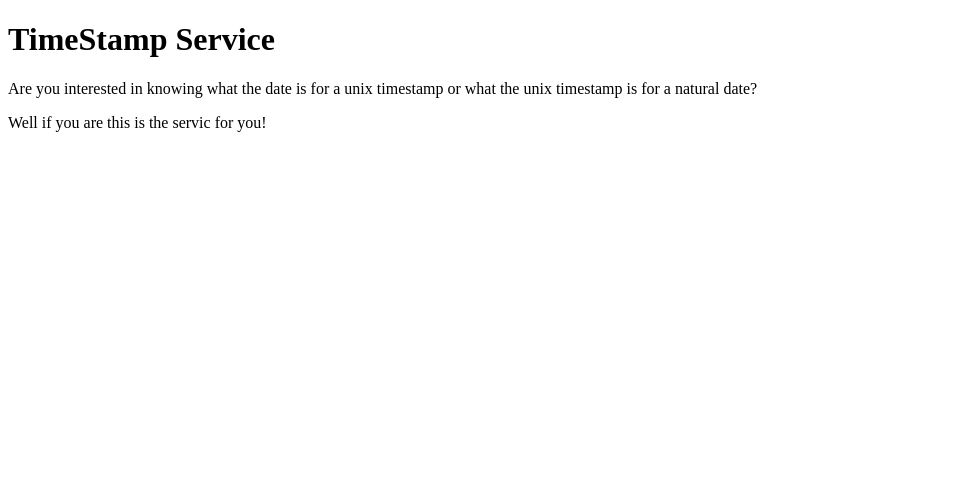
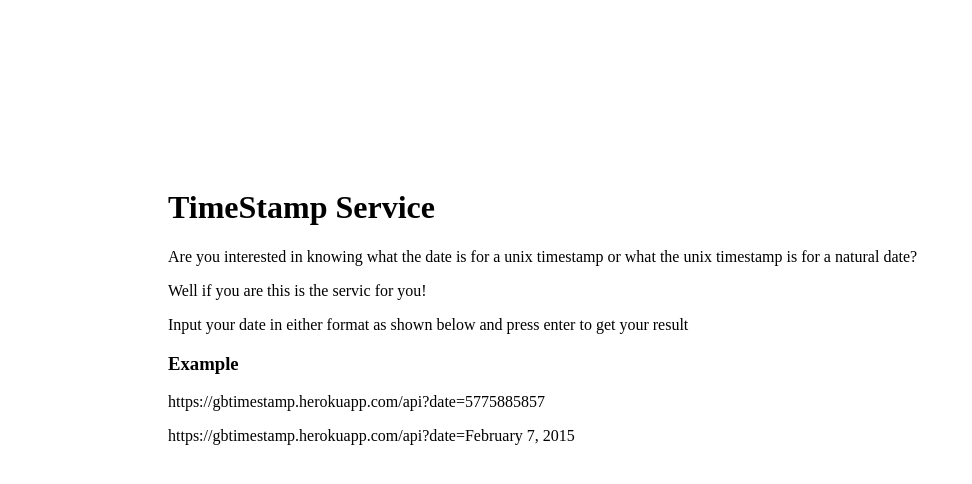
Before and after one commit to grantb4812/timestamp, a website: page public/index.html in a window 1280 px wide. Shown: the whole page, without its empty margins (0-972 px from the left). Drawn offline with Linux system fonts and the light colour scheme; files that its build step writes are made by us from their sources.

Commit message:
all setup on heroku

```diff
--- a/public/index.html
+++ b/public/index.html
@@ -3,12 +3,15 @@
 <head>
     <meta charset="UTF-8">
     <title>TimeStamp Service</title>
+    <link rel="stylesheet" href="public/main.css" type="text/css" />
 </head>
 <body>
     <h1>TimeStamp Service</h1>
     <p>Are you interested in knowing what the date is for a unix timestamp or what the unix timestamp is for a natural date?</p>
     <p>Well if you are this is the servic for you!</p>
-
-
+    <p>Input your date in either format as shown below and press enter to get your result</p>
+    <h3>Example</h3>
+    <p>https://gbtimestamp.herokuapp.com/api?date=5775885857</p>
+    <p>https://gbtimestamp.herokuapp.com/api?date=February 7, 2015</p>
 </body>
 </html>
--- /dev/null
+++ b/public/main.css
@@ -0,0 +1,3 @@
+body {
+    padding: 10em 0 0 10em;
+}
```
